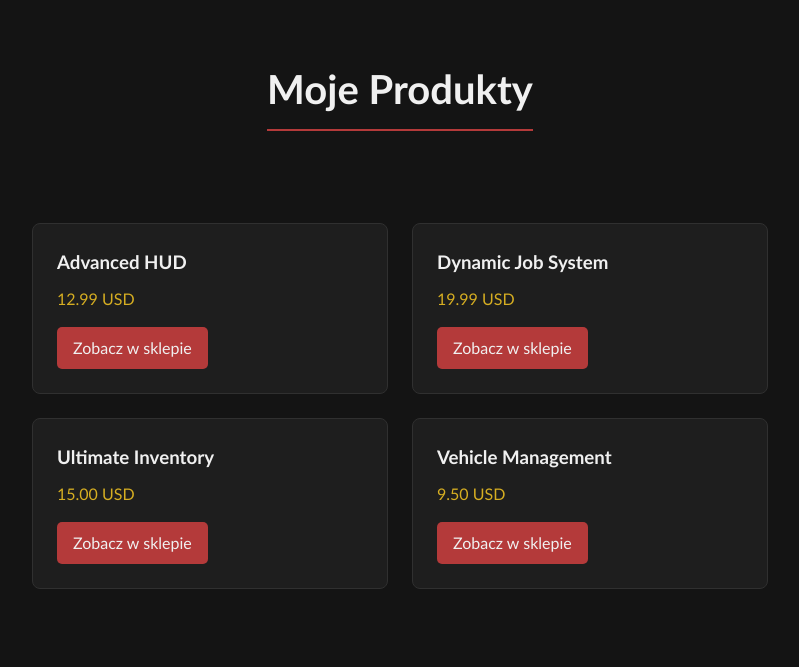
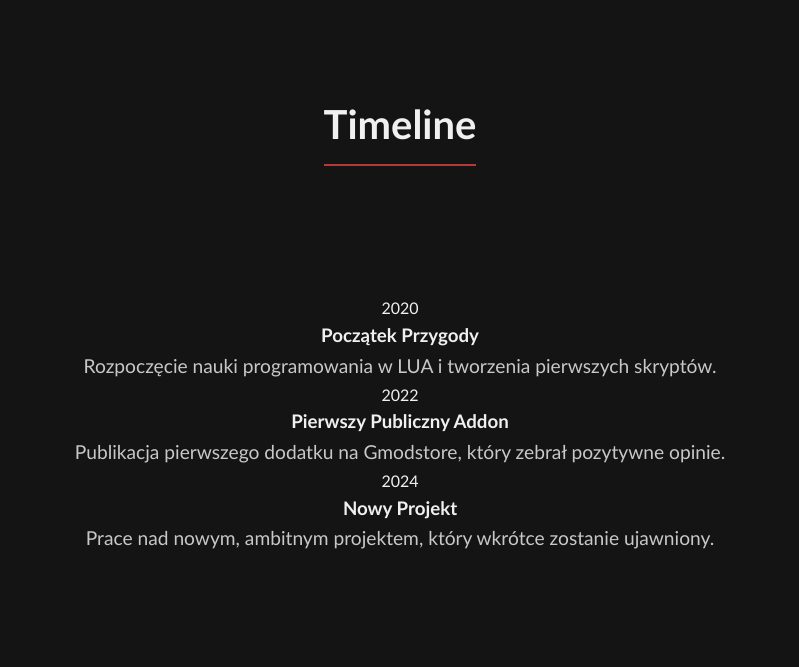
Before and after one commit to CiubiQ/eve-website, a plain HTML site: page index.html in a window 1280 px wide. Shown: the part 1453-2120 px from the top of the page, without its empty margins (240-1039 px from the left). Drawn offline with nearby package versions, Linux system fonts and the light colour scheme; animation ran at ten frames a second.

Commit message:
Implement website navigation

```diff
--- a/index.html
+++ b/index.html
@@ -8,25 +8,62 @@
 </head>
 <body>
 
-    <!-- Płótno, na którym Three.js będzie renderować tło 3D -->
     <canvas id="bg"></canvas>
 
-    <!-- Przełącznik języków -->
     <div id="lang-switcher">
         <button id="lang-pl">PL</button>
         <button id="lang-en">EN</button>
     </div>
 
-    <!-- Główna treść strony, która będzie się przewijać -->
     <main>
         <header>
             <h1 data-translate-key="headerTitle">Eve Haddox</h1>
             <p data-translate-key="headerSubtitle">Twórca dodatków i skryptów</p>
+
+            <!-- ZMIANA: Dodajemy nawigację z klikalnymi linkami -->
+            <nav>
+                <a href="#about" data-translate-key="navAbout">O mnie</a>
+                <a href="#timeline" data-translate-key="navTimeline">Timeline</a>
+                <a href="#projects" data-translate-key="navProducts">Produkty</a>
+                <a href="#contact" data-translate-key="navContact">Kontakt</a>
+            </nav>
         </header>
 
+        <!-- Zmieniamy ID sekcji, aby pasowały do linków w nawigacji -->
         <section id="about">
             <h2 data-translate-key="aboutTitle">O mnie</h2>
             <p data-translate-key="aboutText">Witaj na mojej stronie. Jestem deweloperem specjalizującym się w tworzeniu rozwiązań dla GMod. Moja pasja to dostarczanie wysokiej jakości, zoptymalizowanych skryptów i dodatków. Przewiń w dół, aby zobaczyć moje prace.</p>
+        </section>
+
+        <!-- NOWA SEKCJA: Timeline -->
+        <section id="timeline">
+            <h2 data-translate-key="timelineTitle">Timeline</h2>
+                    <div class="timeline-container">
+        <!-- Event 1 -->
+        <div class="timeline-item">
+            <div class="timeline-date">2020</div>
+            <div class="timeline-content">
+                <h3 data-translate-key="timeline1Title">Początek Przygody</h3>
+                <p data-translate-key="timeline1Desc">Rozpoczęcie nauki programowania w LUA i tworzenia pierwszych skryptów.</p>
+            </div>
+        </div>
+        <!-- Event 2 -->
+        <div class="timeline-item">
+            <div class="timeline-date">2022</div>
+            <div class="timeline-content">
+                <h3 data-translate-key="timeline2Title">Pierwszy Publiczny Addon</h3>
+                <p data-translate-key="timeline2Desc">Publikacja pierwszego dodatku na Gmodstore, który zebrał pozytywne opinie.</p>
+            </div>
+        </div>
+        <!-- Event 3 -->
+        <div class="timeline-item">
+            <div class="timeline-date">2024</div>
+            <div class="timeline-content">
+                <h3 data-translate-key="timeline3Title">Nowy Projekt</h3>
+                <p data-translate-key="timeline3Desc">Prace nad nowym, ambitnym projektem, który wkrótce zostanie ujawniony.</p>
+                    </div>
+                </div>
+            </div>
         </section>
 
         <section id="projects">
```
